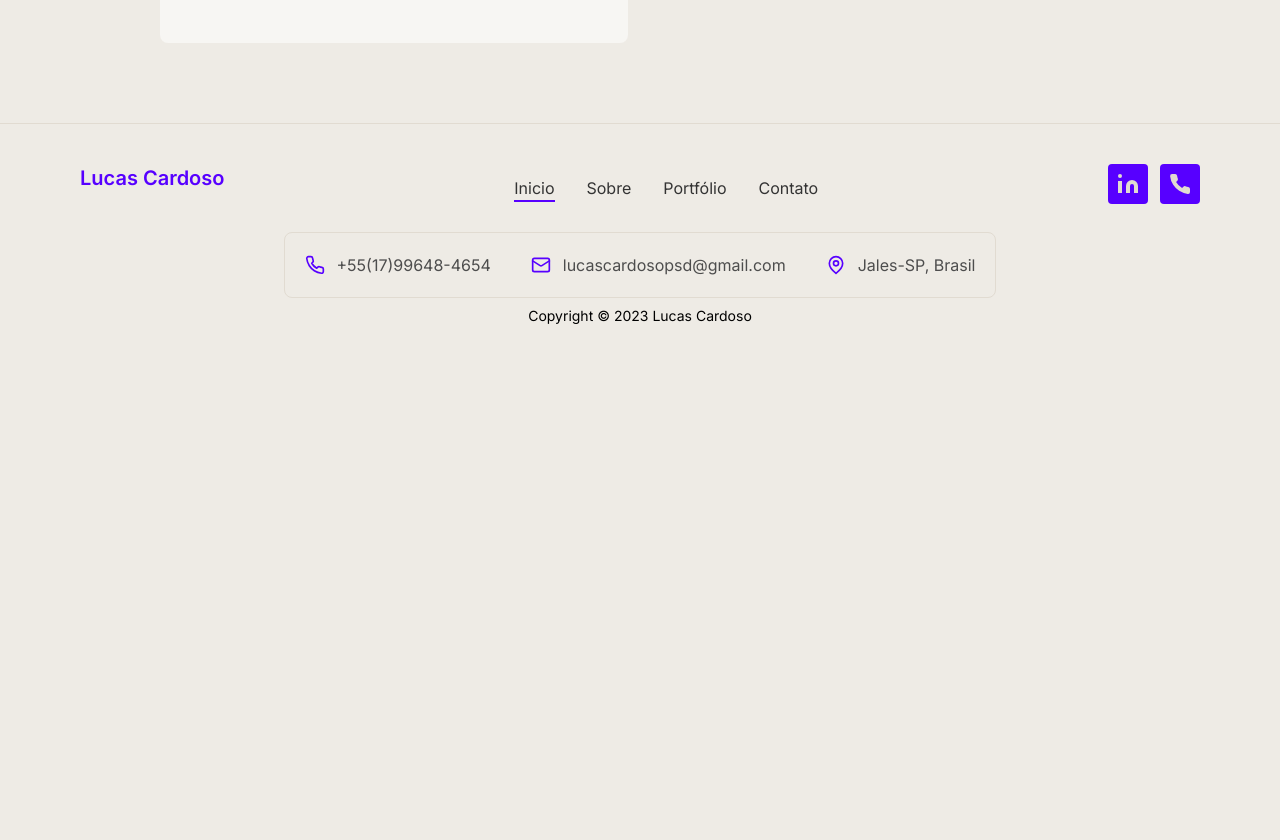
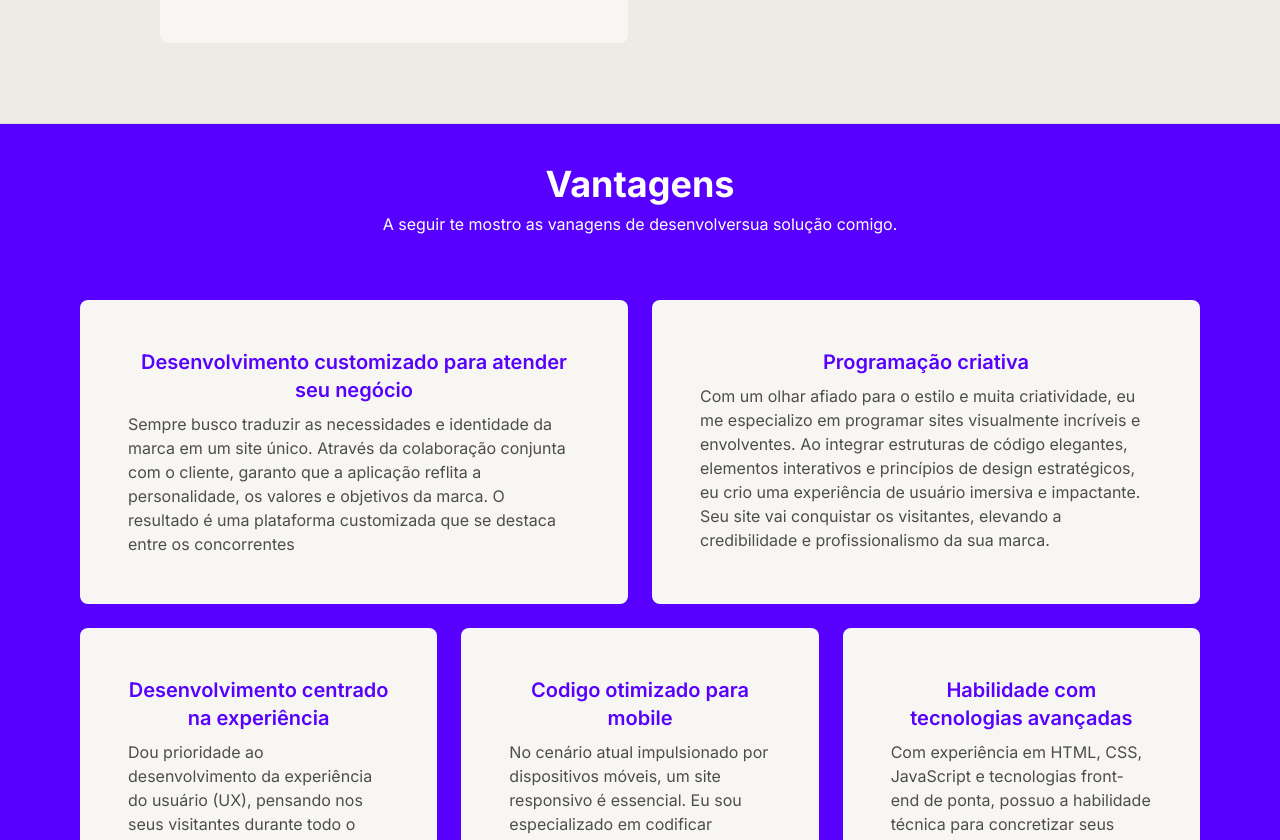
Before and after one commit to lucascardosopsd/portfolio, a Next.js app: page / in a window 1280 px wide. Shown: the part 1960-2800 px from the top of the page. Before the commit the page ends 2326 px from the top, so only its background shows below. Built offline with nearby package versions, Linux system fonts and the light colour scheme.

Commit message:
layout: benefits section

```diff
--- a/src/app/(home)/page.tsx
+++ b/src/app/(home)/page.tsx
@@ -1,11 +1,13 @@
 import Skills from "@/sections/Skills";
 import Hero from "../../sections/Hero";
+import Benefits from "@/sections/Benefits";
 
 export default function Home() {
   return (
     <>
       <Hero />;
       <Skills />
+      <Benefits />
     </>
   );
 }
--- a/src/components/SectionHeading.tsx
+++ b/src/components/SectionHeading.tsx
@@ -1,12 +1,17 @@
 interface SectionHeadingProps {
-  title: string;
-  subtitle: string;
+  title: string | JSX.Element;
+  subtitle: string | JSX.Element;
+  classname?: string;
 }
 
-const SectionHeading = ({ title, subtitle }: SectionHeadingProps) => {
+const SectionHeading = ({
+  title,
+  subtitle,
+  classname,
+}: SectionHeadingProps) => {
   return (
-    <div className="max-w-xl mx-auto mb-16 text-center">
-      <h2 className="text-grey-700 mb-2">{title}</h2>
+    <div className={`max-w-xl mx-auto mb-16 text-center ${classname}`}>
+      <h2 className="text-purple mb-2">{title}</h2>
       <p className="text-grey-600">{subtitle}</p>
     </div>
   );
--- /dev/null
+++ b/src/sections/Benefits.tsx
@@ -0,0 +1,38 @@
+import SectionHeading from "@/components/SectionHeading";
+import { benefits } from "@/constants";
+
+const Benefits = () => {
+  return (
+    <section className="max-width section-padding border-t border-peach bg-purple">
+      <SectionHeading
+        title={<span className="text-white">Vantagens</span>}
+        subtitle={
+          <span className="text-white">
+            A seguir te mostro as vanagens de desenvolversua solução comigo.
+          </span>
+        }
+        classname="text-white"
+      />
+
+      <div className="grid grid-cols-[repeat(auto-fit,minmax(300px,1fr))] tablet:grid-cols-[repeat(auto-fit,minmax(400px,1fr))] gap-3 tablet:gap-6 mb-6">
+        {benefits.slice(0, 2).map((benefit, index) => (
+          <div key={index} className="box">
+            <h5 className="text-purple mb-2 text-center">{benefit.name}</h5>
+            <p className="text-grey-600">{benefit.description}</p>
+          </div>
+        ))}
+      </div>
+
+      <div className="grid grid-cols-[repeat(auto-fit,minmax(300px,1fr))] tablet:grid-cols-[repeat(auto-fit,minmax(300px,1fr))] gap-3 tablet:gap-6">
+        {benefits.slice(2).map((benefit, index) => (
+          <div key={index} className="box">
+            <h5 className="text-purple mb-2 text-center">{benefit.name}</h5>
+            <p className="text-grey-600">{benefit.description}</p>
+          </div>
+        ))}
+      </div>
+    </section>
+  );
+};
+
+export default Benefits;
```
